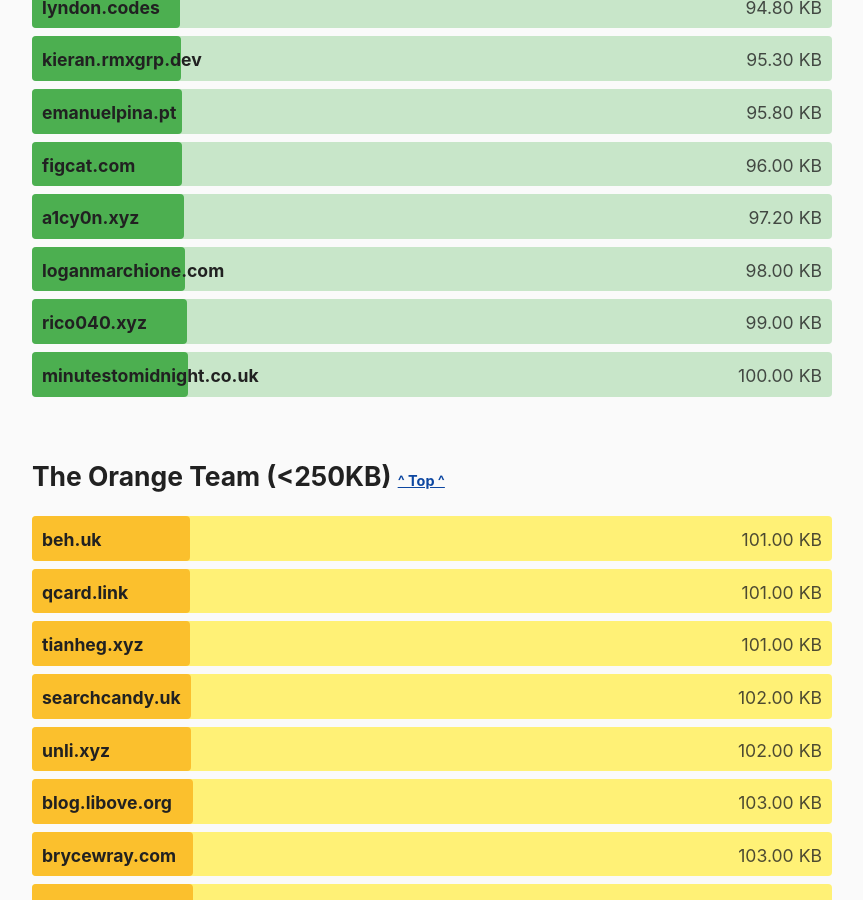
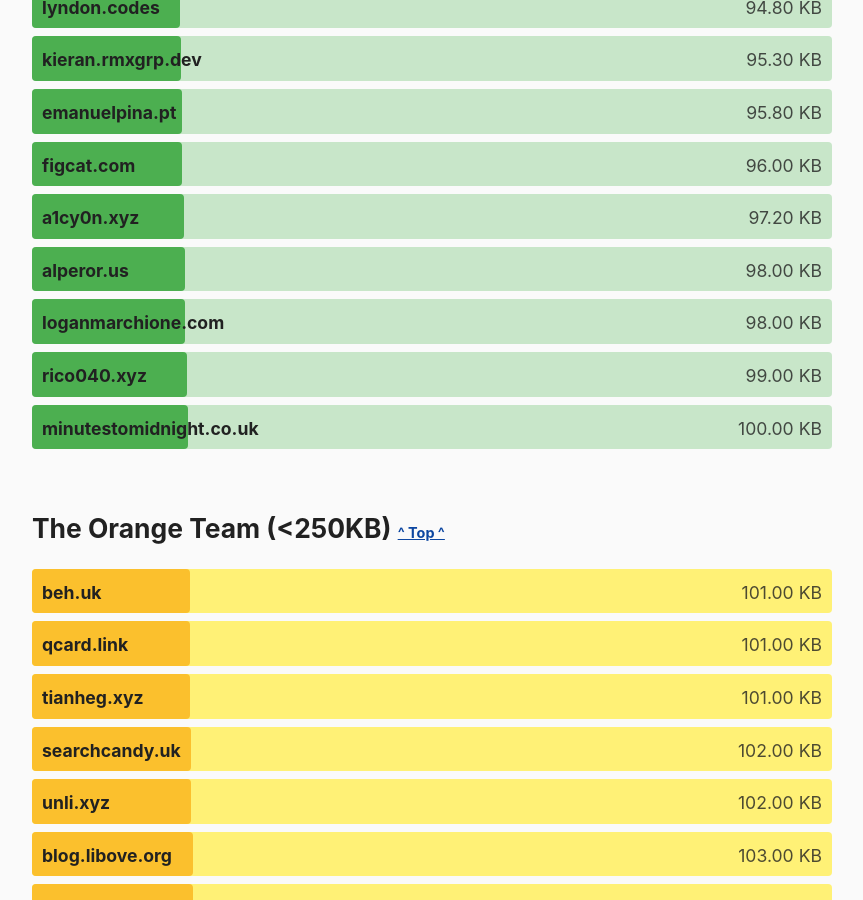
Before and after one commit to kevquirk/512kb.club, a Jekyll site: the page built from index.md, in a window 1280 px wide and 900 px high, scrolled down 18206 px. Shown: the whole window, without its empty margins (208-1071 px from the left). Built offline with Jekyll 4.4.1, drawn with Linux system fonts in a browser that asks for light colours.

Commit message:
Update sites.yml

```diff
--- a/_data/sites.yml
+++ b/_data/sites.yml
@@ -133,6 +133,11 @@
   url: https://allien.work/
   size: 166
   last_checked: 2022-05-15
+
+- domain: alperor.us
+  url: https://alperor.us/
+  size: 98
+  last_checked: 2023-02-04
 
 - domain: amanasifkhalid.github.io
   url: https://amanasifkhalid.github.io/
```
